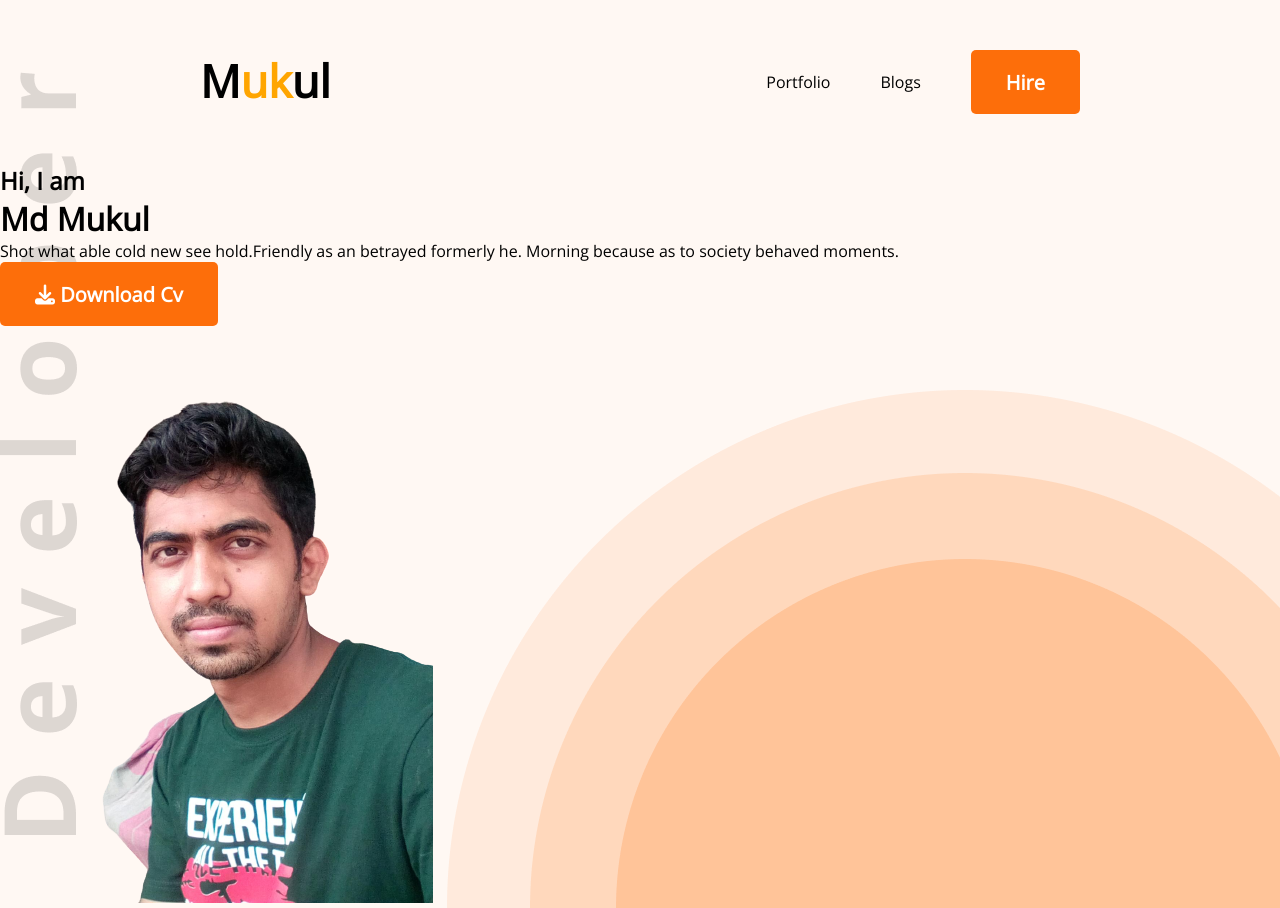
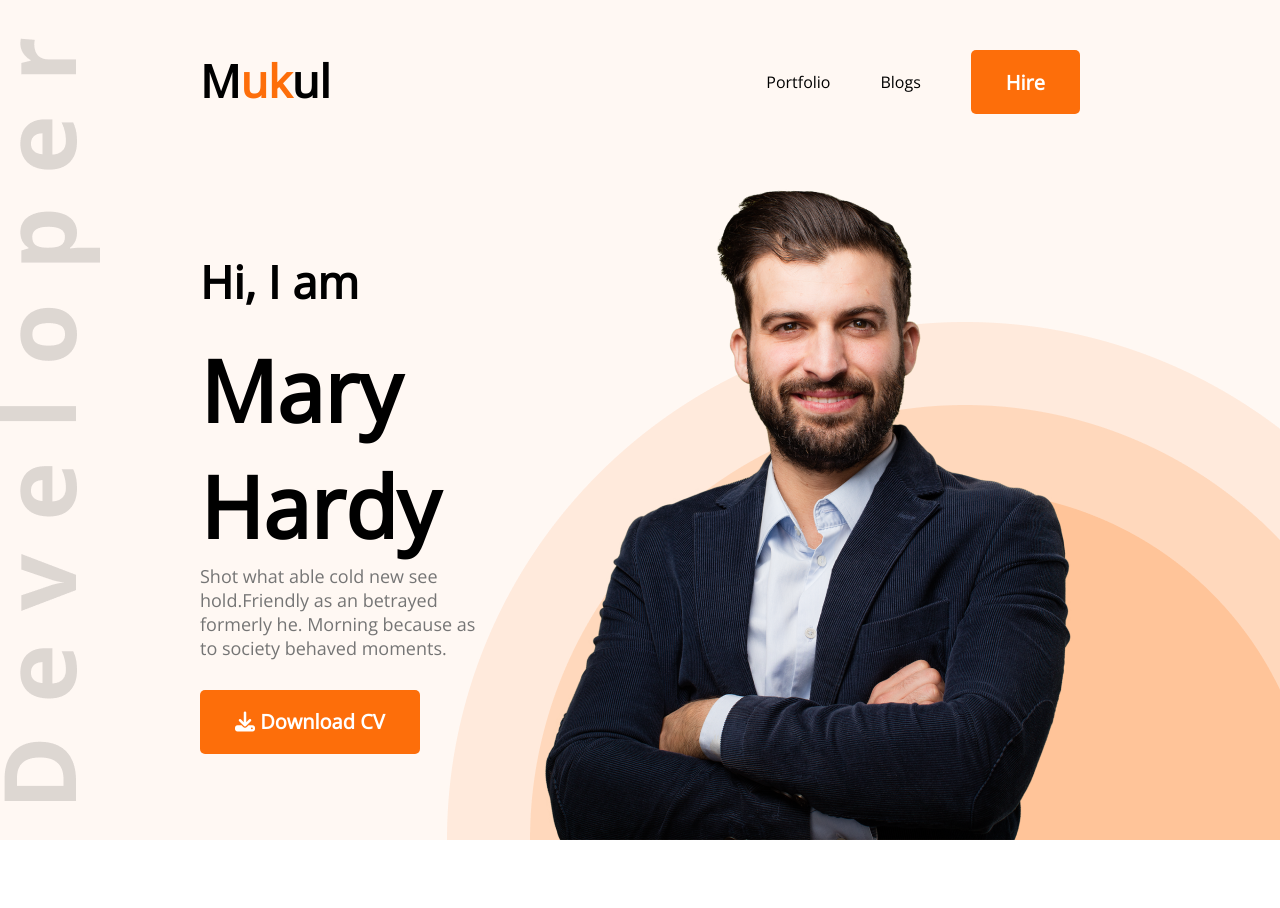
Before and after one commit to Mukul12hero/My-portfolio-2, a plain HTML site: page index.html in a window 1280 px wide. After the commit the page ends 840 px from the top, so only its background shows below. Drawn offline with nearby package versions, Linux system fonts and the light colour scheme.

Commit message:
header part finished

```diff
--- a/index.html
+++ b/index.html
@@ -12,29 +12,27 @@
     <link rel="stylesheet" href="style.css">
 </head>
 <body>
-    <header>
+    <header class="header">
 
         <nav>
-            <h1 class="nav-title">M<span class="text-color">uk</span>ul</h1>
+            <h2 class="nav-title">M<span class="text-color">uk</span>ul</h2>
             <ul>
                 <li>Portfolio</li>
                 <li>Blogs</li>
-                <li><button class="btn-first">Hire</button></li>
+                <li><button class="btn-primary">Hire</button></li>
             </ul>
         </nav>
 
+        <div class="banner">
+            <div>
+                <h3 class="banner-sub-title">Hi, I am</h3>
+                <h1 class="banner-title">Mary Hardy</h1>
+                <p class="banner-description">Shot what able cold new see hold.Friendly as an betrayed formerly he. Morning because as to society behaved moments.</p>
+                <button class="btn-primary"><i class="fa-solid fa-download"></i> Download CV</button>
+            </div>
+            <img src="images/hardy.png" alt="">
+        </div>
 
-        <div class="banner">
-             <div>
-                <h2>Hi, I am</h2>
-                <h1>Md Mukul</h1>
-                <p>Shot what able cold new see hold.Friendly as an betrayed formerly he. Morning because as to society behaved moments.</p>
-                <button class="btn-first"><i class="fa-solid fa-download"></i> Download Cv</button>
-             </div>
-             <div>
-                <img src="images/mukul1.png" alt="">
-             </div>
-        </div>
 
     </header>
 </body>
--- a/style.css
+++ b/style.css
@@ -3,27 +3,31 @@
     margin: 0;
 }
 
-header{
-    background-color: #FFF8F3;
-    background-image: url(images/developer.png), url(images/header_bg.png);
-    background-repeat: no-repeat;
-    background-position: left, bottom right;
+
+
+.header{
+   background-image: url(images/developer.png), url(images/header_bg.png);
+   background-repeat: no-repeat;
+   background-position: left, bottom right;
+   background-color: #FFF8F3;
 }
 
 nav{
     display: flex;
+    padding: 50px 200px;
     justify-content: space-between;
-    padding: 50px 200px;
+
 }
 
 .nav-title{
+    font-weight: 800;
     font-size: 45px;
-    font-weight: 800;
 }
 
 .text-color{
-    color: orange;
+    color:#FD6E0A;
 }
+
 
 nav ul{
     display: flex;
@@ -35,13 +39,36 @@ nav ul li{
     margin-left: 50px;
 }
 
-.btn-first{
-    color: #fff;
+.btn-primary{
+    padding: 18px 35px;
     background-color: #FD6E0A;
+    border: 0;
+    border-radius: 5px;
+    color: white;
+    font-size: 20px;
+    font-weight: 700;
     height: 64px;
-    padding: 18px 35px;
-    font-size: 20px;
-    border: 0;
+}
+
+.banner{
+    display: flex;
+    margin: 0px 200px;
+    align-items: center;
+}
+
+.banner-sub-title{
+    font-size: 45px;
+    font-weight: 600;
+    margin-bottom: 20px;
+}
+
+.banner-title{
+    font-size: 85px;
     font-weight: 700;
-    border-radius: 5px;
 }
+
+.banner-description{
+    color: #757575;
+    font-size: 18px;
+    margin-bottom: 30px;
+}
```
